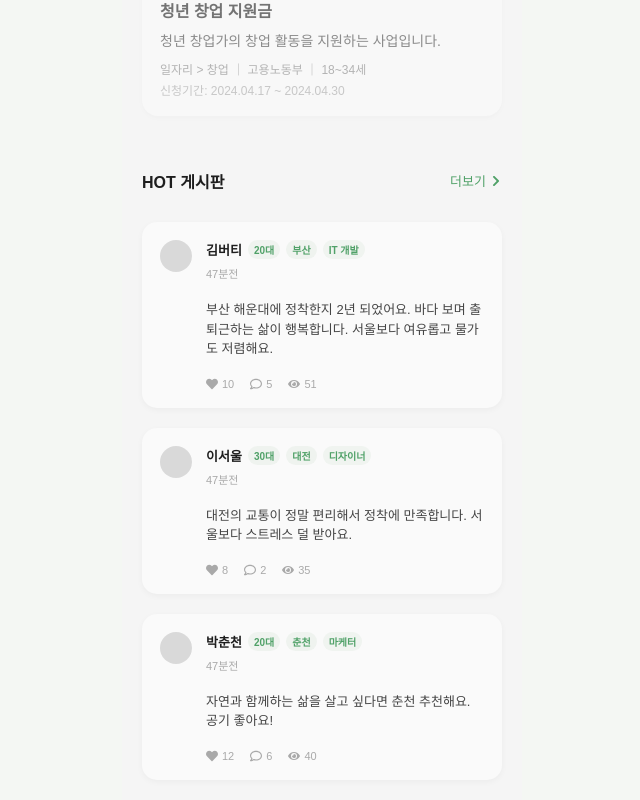
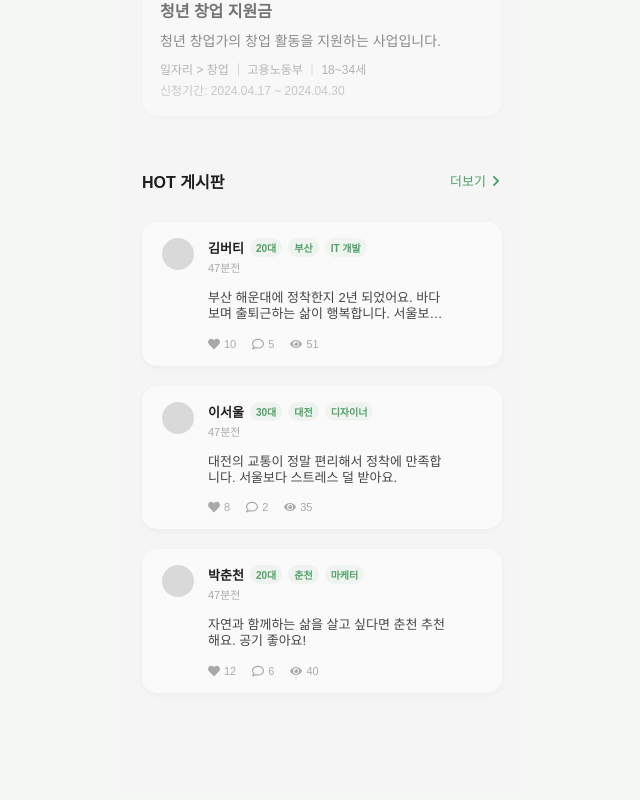
Before and after one commit to 1000hyehyang/burty-frontend, a React (Vite) app: page / in a window 1280 px wide. Shown: the part 916-1716 px from the top of the page, without its empty margins (318-958 px from the left). Built offline with nearby package versions, Linux system fonts and the light colour scheme; a web font is replaced by a local one.

Commit message:
style : 커뮤니티 리스트카드 수정

```diff
--- a/src/components/Community/CommunityPostCard.tsx
+++ b/src/components/Community/CommunityPostCard.tsx
@@ -14,14 +14,16 @@ interface CommunityPostCardProps {
   views: number;
 }
 
+// 카드 자체에 양쪽 여백 포함
 const Card = styled.div`
   background-color: var(--variable-collection-bg-100);
   border-radius: 15px;
-  padding: clamp(14px, 4vw, 18px);
+  padding: 16px 50px 16px 20px;
   margin-bottom: clamp(16px, 4vw, 20px);
   display: flex;
   gap: clamp(10px, 4vw, 14px);
   box-shadow: 0 2px 6px rgba(0, 0, 0, 0.04);
+  cursor: pointer;
 `;
 
 const ProfileImage = styled.div`
@@ -36,13 +38,14 @@ const ContentBox = styled.div`
   flex: 1;
   display: flex;
   flex-direction: column;
-  gap: clamp(4px, 1vw, 6px);
+  gap: clamp(0px, 0.25vw, 2px);
 `;
 
 const TopRow = styled.div`
   display: flex;
   align-items: center;
   gap: clamp(4px, 1vw, 6px);
+  flex-wrap: wrap;
 `;
 
 const Nickname = styled.span`
@@ -61,7 +64,13 @@ const ContentText = styled.p`
   font-size: clamp(11px, 3vw, 13px);
   font-weight: 500;
   color: var(--variable-collection-text-300);
-  line-height: 1.5;
+  line-height: 1.25;
+
+  display: -webkit-box;
+  -webkit-line-clamp: 2;
+  -webkit-box-orient: vertical;
+  overflow: hidden;
+  text-overflow: ellipsis;
 `;
 
 const Footer = styled.div`
```
